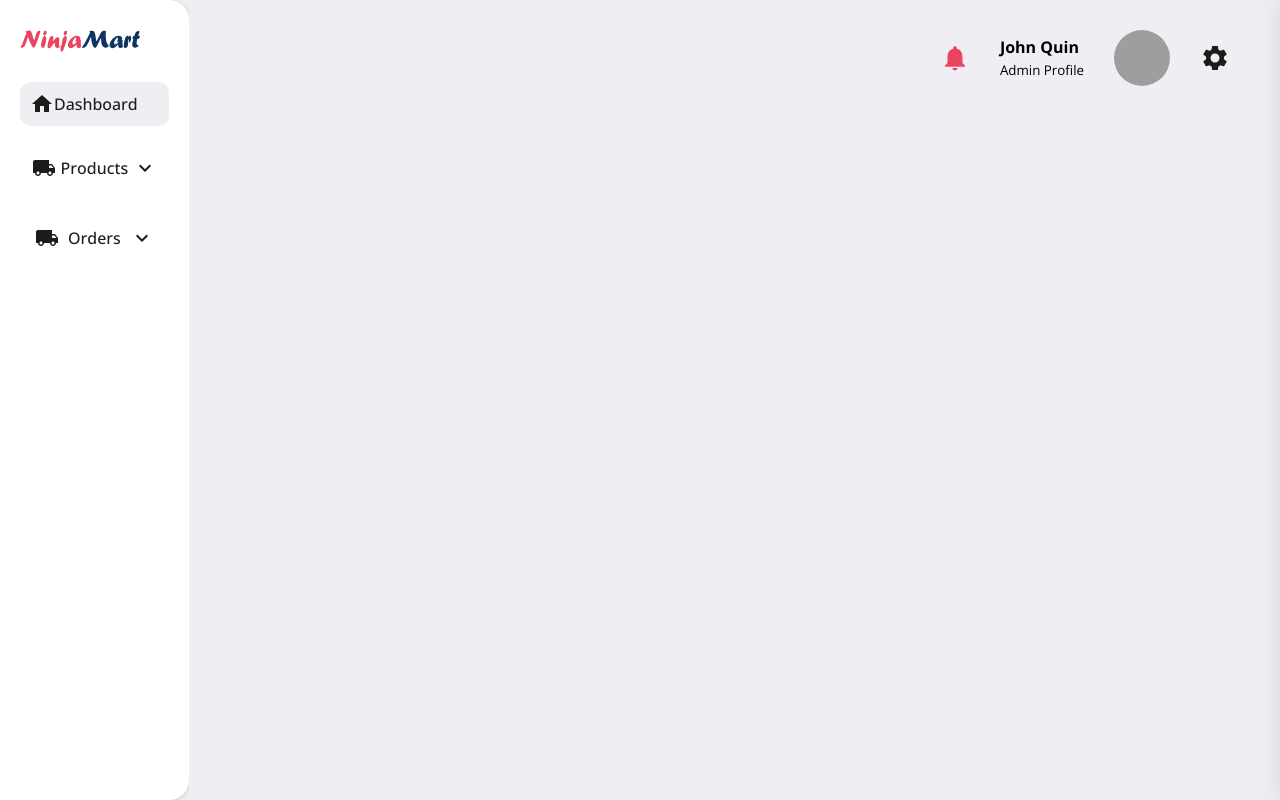
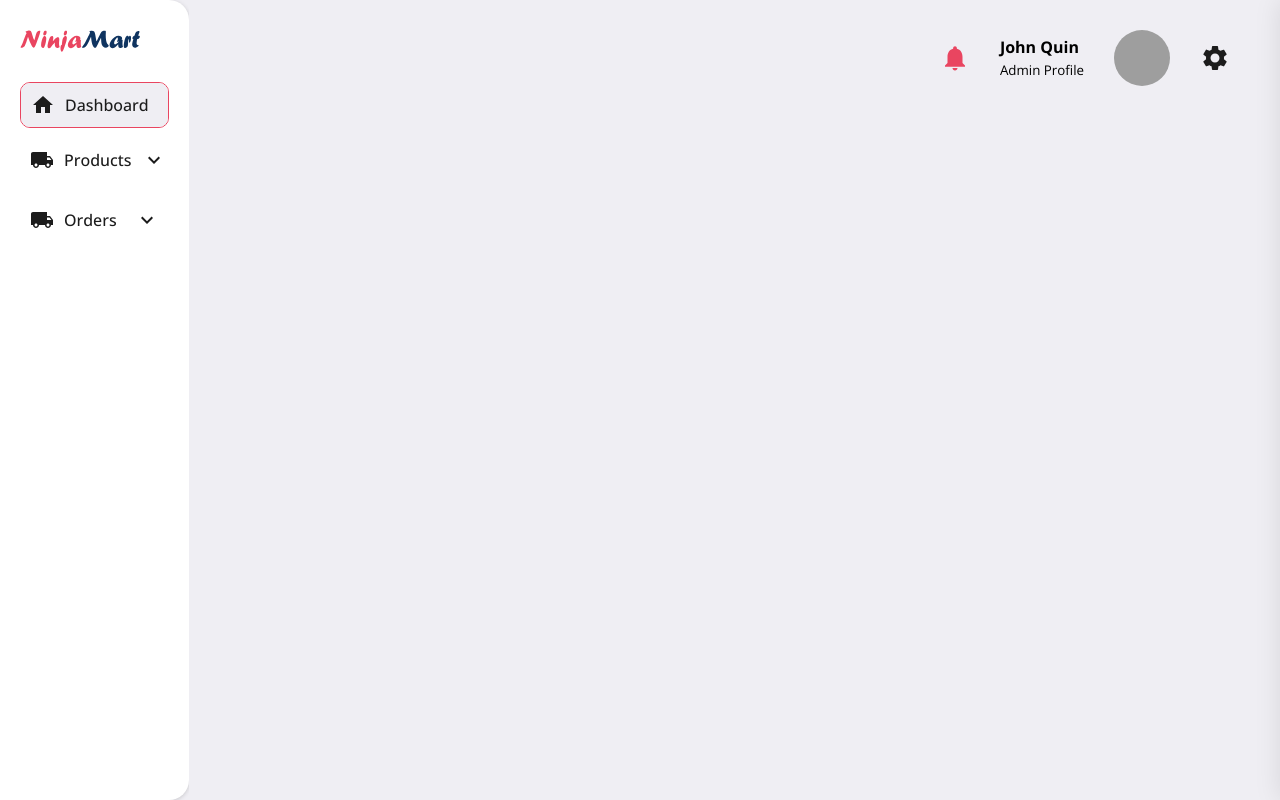
Before and after one commit to rahmanShuhin/ello-mart-e-commerce, a React (Create React App) app in the folder client/: page /admin in a window 1280 px wide. Built offline with nearby package versions, Linux system fonts and the light colour scheme; grey boxes are pictures that could not be loaded.

Commit message:
admin edited

```diff
--- a/client/src/components/Admin/Navigation/SideNav.jsx
+++ b/client/src/components/Admin/Navigation/SideNav.jsx
@@ -35,7 +35,7 @@ export default function SideNav() {
             key={index1}
           >
             <span className={parents.subMenu.length === 1 && "hideIcon"}>
-              {parents.icon} {parents.menu}
+              {parents.icon} <p>{parents.menu}</p>
               <ExpandMoreIcon />
               <ExpandLessIcon />
             </span>
--- a/client/src/components/Admin/Navigation/TopNav.jsx
+++ b/client/src/components/Admin/Navigation/TopNav.jsx
@@ -19,7 +19,13 @@ export default function TopNav() {
           <p>John Quin</p>
           <small>Admin Profile</small>
         </span>
-        <div className="admin__topNav__right__modal">
+        <div
+          className={
+            show
+              ? "admin__topNav__right__modal shape"
+              : "admin__topNav__right__modal "
+          }
+        >
           <Avatar
             alt="Remy Sharp"
             src="https://images.pexels.com/photos/220453/pexels-photo-220453.jpeg?auto=compress&cs=tinysrgb&dpr=1&w=500"
--- a/client/src/components/Admin/Navigation/_navigation.scss
+++ b/client/src/components/Admin/Navigation/_navigation.scss
@@ -23,7 +23,7 @@
       // expand function here
       max-height: 50px;
       overflow-y: hidden;
-      margin-bottom: 20px;
+      margin-bottom: 10px;
       .hideIcon {
         .MuiSvgIcon-root {
           &:nth-of-type(2),
@@ -35,6 +35,7 @@
       &.active {
         background-color: $admin-light-bg;
         border-radius: 10px;
+        border: 1px solid $red;
       }
       .MuiSvgIcon-root {
         &:nth-of-type(2) {
@@ -63,21 +64,25 @@
       > span {
         display: flex;
         align-items: center;
-        justify-content: space-around;
+        justify-content: flex-start;
+        gap: 10px;
         font-size: 16px;
         color: $admin-text;
         font-weight: 500;
+        > p {
+          flex: 1;
+        }
       }
     }
     &__sub {
       padding: 10px 0px;
       display: flex;
       flex-direction: column;
-      align-items: center;
+      margin-left: 25px;
+      color: $admin-text;
       > li {
         font-size: 14px;
         padding: 2px 10px;
-
         &:hover {
           color: $red;
         }
@@ -109,18 +114,28 @@
     }
     &__modal {
       position: relative;
+      &.shape::after {
+        content: "";
+        position: absolute;
+        width: 30px;
+        height: 30px;
+        background-color: $admin-card-bg;
+        left: 80%;
+        bottom: -30px;
+        transform: rotate(50deg) translate(-50%, 30px);
+        z-index: 1;
+      }
       > div {
         &:nth-of-type(1) {
           cursor: pointer;
         }
         &:nth-of-type(2) {
           position: absolute;
-          background-color: red;
           box-shadow: rgba(99, 99, 99, 0.2) 0px 2px 8px 0px;
           background-color: $admin-card-bg;
           padding: 20px 0px;
           left: 90%;
-          top: 70px;
+          top: 74px;
           transform: translateX(-90%);
           min-width: 200px;
           > p {
@@ -130,6 +145,7 @@
             gap: 10px;
             padding: 5px 10px;
             cursor: pointer;
+            z-index: 2;
             &:hover {
               background-color: $admin-light-bg;
             }
--- a/client/src/styles/App.css
+++ b/client/src/styles/App.css
@@ -1055,7 +1055,7 @@ ul li {
   transition: max-height 0.3s ease-in-out;
   max-height: 50px;
   overflow-y: hidden;
-  margin-bottom: 20px;
+  margin-bottom: 10px;
 }
 
 .admin__sideNav__menu ul .hideIcon .MuiSvgIcon-root:nth-of-type(2), .admin__sideNav__menu ul .hideIcon .MuiSvgIcon-root:nth-of-type(3) {
@@ -1065,6 +1065,7 @@ ul li {
 .admin__sideNav__menu ul.active {
   background-color: #efeef3;
   border-radius: 10px;
+  border: 1px solid #e94560;
 }
 
 .admin__sideNav__menu ul .MuiSvgIcon-root:nth-of-type(2) {
@@ -1099,11 +1100,19 @@ ul li {
   -webkit-box-align: center;
       -ms-flex-align: center;
           align-items: center;
-  -ms-flex-pack: distribute;
-      justify-content: space-around;
+  -webkit-box-pack: start;
+      -ms-flex-pack: start;
+          justify-content: flex-start;
+  gap: 10px;
   font-size: 16px;
   color: #1c1c1c;
   font-weight: 500;
+}
+
+.admin__sideNav__menu ul > span > p {
+  -webkit-box-flex: 1;
+      -ms-flex: 1;
+          flex: 1;
 }
 
 .admin__sideNav__menu__sub {
@@ -1115,9 +1124,8 @@ ul li {
   -webkit-box-direction: normal;
       -ms-flex-direction: column;
           flex-direction: column;
-  -webkit-box-align: center;
-      -ms-flex-align: center;
-          align-items: center;
+  margin-left: 25px;
+  color: #1c1c1c;
 }
 
 .admin__sideNav__menu__sub > li {
@@ -1167,19 +1175,31 @@ ul li {
   position: relative;
 }
 
+.admin__topNav__right__modal.shape::after {
+  content: "";
+  position: absolute;
+  width: 30px;
+  height: 30px;
+  background-color: #ffffff;
+  left: 80%;
+  bottom: -30px;
+  -webkit-transform: rotate(50deg) translate(-50%, 30px);
+          transform: rotate(50deg) translate(-50%, 30px);
+  z-index: 1;
+}
+
 .admin__topNav__right__modal > div:nth-of-type(1) {
   cursor: pointer;
 }
 
 .admin__topNav__right__modal > div:nth-of-type(2) {
   position: absolute;
-  background-color: red;
   -webkit-box-shadow: rgba(99, 99, 99, 0.2) 0px 2px 8px 0px;
           box-shadow: rgba(99, 99, 99, 0.2) 0px 2px 8px 0px;
   background-color: #ffffff;
   padding: 20px 0px;
   left: 90%;
-  top: 70px;
+  top: 74px;
   -webkit-transform: translateX(-90%);
           transform: translateX(-90%);
   min-width: 200px;
@@ -1196,6 +1216,7 @@ ul li {
   gap: 10px;
   padding: 5px 10px;
   cursor: pointer;
+  z-index: 2;
 }
 
 .admin__topNav__right__modal > div:nth-of-type(2) > p:hover {
```
Also changed, not shown: 1 other file (tests, documents, lock files or other folders).
